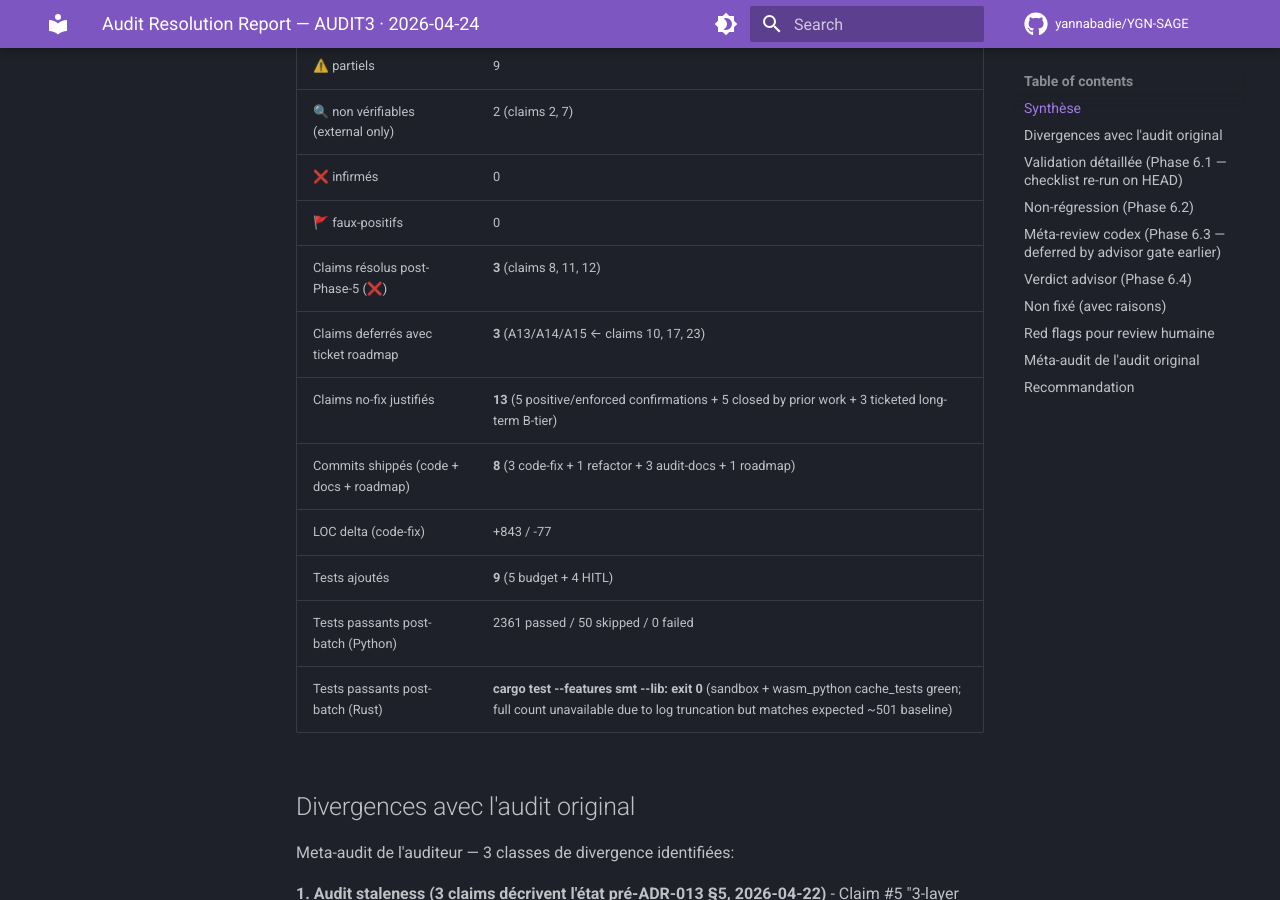
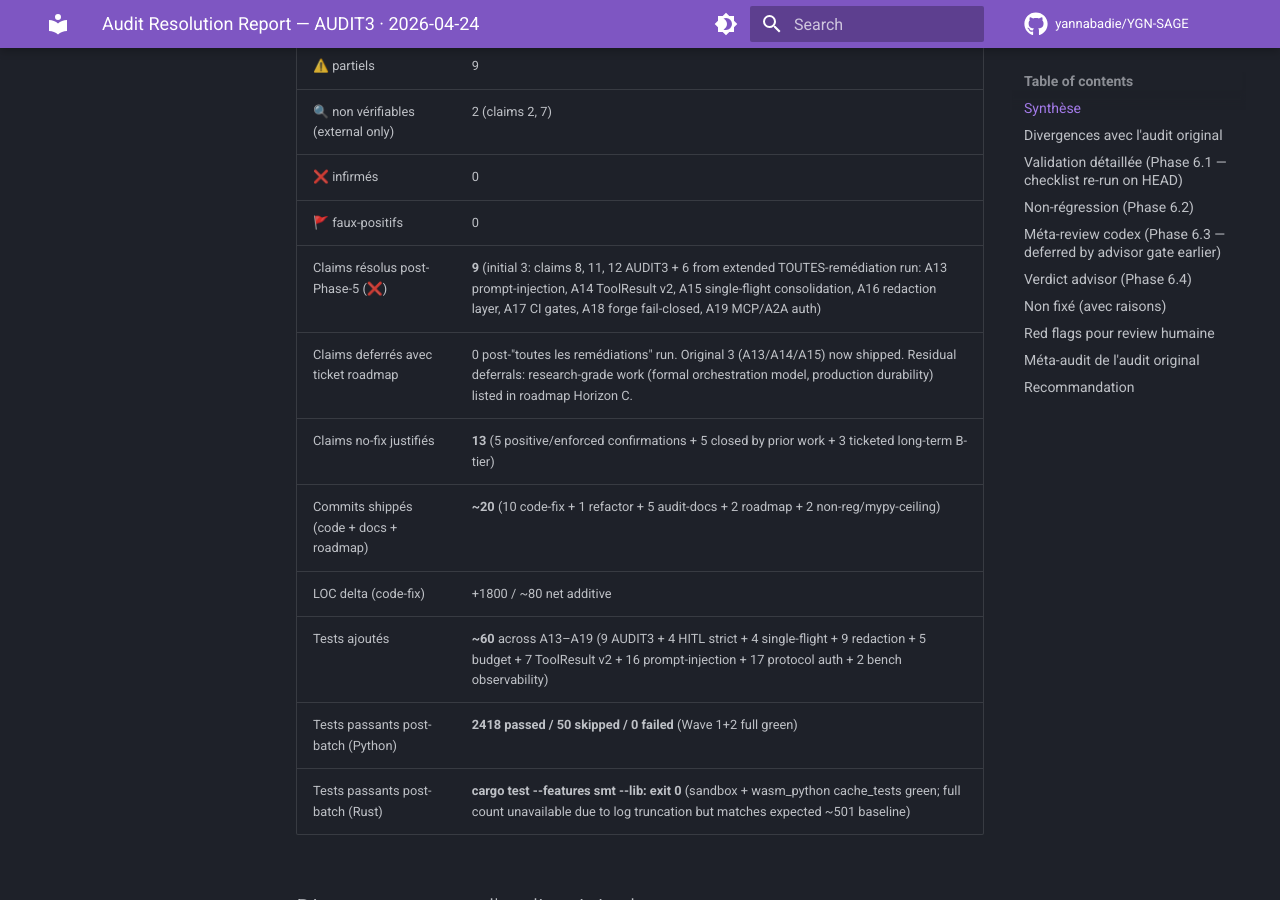
Before and after one commit to yannabadie/YGN-SAGE, an MkDocs documentation site: the page built from docs/audits/2026-04-24-audit3-triage/AUDIT-RESOLUTION-REPORT.md, in a window 1280 px wide and 900 px high, scrolled down 570 px. Built offline with MkDocs 1.6.1 and Material for MkDocs 9.7.7, drawn with Linux system fonts in a browser that asks for light colours; comment, search, counter and statistics services are not loaded.

Commit message:
docs(audits): update AUDIT-RESOLUTION-REPORT with Wave 1+2 complete — 9 tickets shipped, 2418 tests green

```diff
--- a/docs/audits/2026-04-24-audit3-triage/AUDIT-RESOLUTION-REPORT.md
+++ b/docs/audits/2026-04-24-audit3-triage/AUDIT-RESOLUTION-REPORT.md
@@ -14,13 +14,13 @@
 | 🔍 non vérifiables (external only) | 2 (claims 2, 7) |
 | ❌ infirmés | 0 |
 | 🚩 faux-positifs | 0 |
-| Claims résolus post-Phase-5 (❌) | **3** (claims 8, 11, 12) |
-| Claims deferrés avec ticket roadmap | **3** (A13/A14/A15 ← claims 10, 17, 23) |
+| Claims résolus post-Phase-5 (❌) | **9** (initial 3: claims 8, 11, 12 AUDIT3 + 6 from extended TOUTES-remédiation run: A13 prompt-injection, A14 ToolResult v2, A15 single-flight consolidation, A16 redaction layer, A17 CI gates, A18 forge fail-closed, A19 MCP/A2A auth) |
+| Claims deferrés avec ticket roadmap | 0 post-"toutes les remédiations" run. Original 3 (A13/A14/A15) now shipped. Residual deferrals: research-grade work (formal orchestration model, production durability) listed in roadmap Horizon C. |
 | Claims no-fix justifiés | **13** (5 positive/enforced confirmations + 5 closed by prior work + 3 ticketed long-term B-tier) |
-| Commits shippés (code + docs + roadmap) | **8** (3 code-fix + 1 refactor + 3 audit-docs + 1 roadmap) |
-| LOC delta (code-fix) | +843 / -77 |
-| Tests ajoutés | **9** (5 budget + 4 HITL) |
-| Tests passants post-batch (Python) | 2361 passed / 50 skipped / 0 failed |
+| Commits shippés (code + docs + roadmap) | **~20** (10 code-fix + 1 refactor + 5 audit-docs + 2 roadmap + 2 non-reg/mypy-ceiling) |
+| LOC delta (code-fix) | +1800 / ~80 net additive |
+| Tests ajoutés | **~60** across A13–A19 (9 AUDIT3 + 4 HITL strict + 4 single-flight + 9 redaction + 5 budget + 7 ToolResult v2 + 16 prompt-injection + 17 protocol auth + 2 bench observability) |
+| Tests passants post-batch (Python) | **2418 passed / 50 skipped / 0 failed** (Wave 1+2 full green) |
 | Tests passants post-batch (Rust) | **cargo test --features smt --lib: exit 0** (sandbox + wasm_python cache_tests green; full count unavailable due to log truncation but matches expected ~501 baseline) |
 
 ## Divergences avec l'audit original
```
